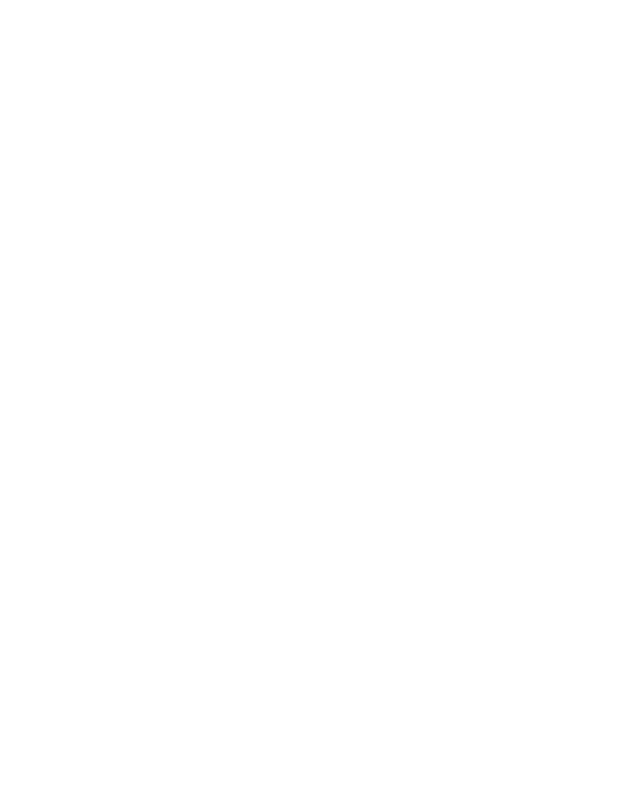
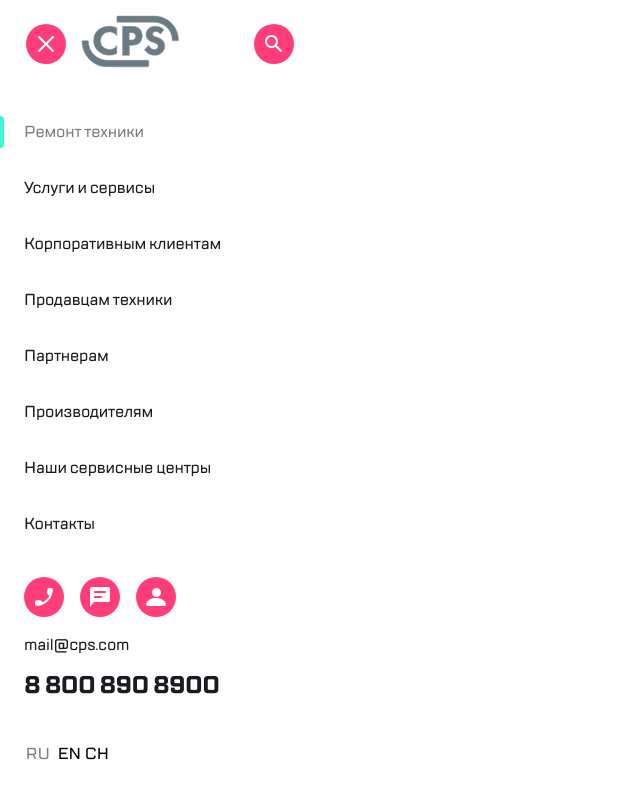
Before and after one commit to isIT-acc/web-core-project, a plain HTML site: page sidebar.html in a window 1280 px wide. Shown: the whole page, without its empty margins (0-640 px from the left). Drawn offline with Linux system fonts and the light colour scheme.

Commit message:
block 1.3, file sidebar.html

```diff
--- a/sidebar.html
+++ b/sidebar.html
@@ -13,20 +13,70 @@
         <header class="header">
             <section class="btns-group">
                 <div class="btns-group-left-side navbar__btns-group-left-side">
-                    <button class="btn btns-group-left-side__btn btn--flex-shrink--none btn--round btn--close-icon" type="button"></button>
+                    <button class="btn btns-group-left-side__btn btn--flex-shrink--none btn--round btn--close-icon btn--interactive--change-bg-2" type="button"></button>
                 </div>
-                <div class="feedback-btns-group">
-                    <div class="feedback-btns-group-left-side">
+                <div class="logo-and-feedback-btns">
+                    <div class="logo-and-feedback-btns-left-side">
                         <a href="/index.html">
-                            <img src="./images/site-header/logo.svg" alt="CPS-company logo" class="feedback-btns-group__company-logo navbar__company-logo">
+                            <img src="./images/site-header/logo.svg" alt="CPS-company logo" class="logo-and-feedback-btns__company-logo navbar__company-logo">
                         </a>
                     </div>
                 </div>
                 <div class="btns-group-right-side navbar__btns-group-right-side">
-                    <button class="btn btns-group-right-side__btn btn--flex-shrink--none btn--round btn--search-icon btn--show" type="button"></button>
+                    <button class="btn btns-group-right-side__btn btn--flex-shrink--none btn--round btn--search-icon btn--show btn--interactive--change-bg-2" type="button"></button>
                 </div>
             </section>
         </header>
+        <div class="navbar__content">
+            <ul class="vertical-menu">
+                <li class="menu-item">
+                    <div class="right-rounded-border right-rounded-border--small right-rounded-border--visible"></div>
+                    <a class="link menu-item__link link--choosed" href="#" tabindex="-1">Ремонт техники</a>
+                </li>
+                <li class="menu-item">
+                    <div class="right-rounded-border right-rounded-border--small"></div>
+                    <a class="link menu-item__link" href="#">Услуги и сервисы</a>
+                </li>
+                <li class="menu-item">
+                    <div class="right-rounded-border right-rounded-border--small"></div>
+                    <a class="link menu-item__link" href="#">Корпоративным клиентам</a>
+                </li>
+                <li class="menu-item">
+                    <div class="right-rounded-border right-rounded-border--small"></div>
+                    <a class="link menu-item__link" href="#">Продавцам техники</a>
+                </li>
+                <li class="menu-item">
+                    <div class="right-rounded-border right-rounded-border--small"></div>
+                    <a class="link menu-item__link" href="#">Партнерам</a>
+                </li>
+                <li class="menu-item">
+                    <div class="right-rounded-border right-rounded-border--small"></div>
+                    <a class="link menu-item__link" href="#">Производителям</a>
+                </li>
+                <li class="menu-item">
+                    <div class="right-rounded-border right-rounded-border--small"></div>
+                    <a class="link menu-item__link" href="#">Наши сервисные центры</a>
+                </li>
+                <li class="menu-item">
+                    <div class="right-rounded-border right-rounded-border--small"></div>
+                    <a class="link menu-item__link" href="#">Контакты</a>
+                </li>
+            </ul>
+            <footer class="footer">
+                <div class="feedback-btns-group navbar__feedback-btns-group footer__feedback-btns-group">
+                    <button class="btn btn--round btn--phone-icon btn--interactive--change-bg-2 feedback-btns-group__btn" type="button"></button>
+                    <button class="btn btn--round btn--message-icon btn--interactive--change-bg-2 feedback-btns-group__btn feedback-btns-group__btn--margin-left--16px" type="button"></button>
+                    <button class="btn btn--round btn--profile-icon btn--interactive--change-bg-2 feedback-btns-group__btn feedback-btns-group__btn--margin-left--16px" type="button"></button>
+                </div>
+                <div class="company-email navbar__company-email footer__company-email">mail@cps.com</div>
+                <div class="company-phone navbar__company-phone footer__company-phone">8 800 890 8900</div>
+                <div class="languages navbar__languages footer__languages">
+                    <button class="btn btn--small btn--choosed btn--interactive--change-bg-1" type="button">RU</button>
+                    <button class="btn btn--small btn--interactive--change-bg-1" type="button">EN</buttona>
+                    <button class="btn btn--small btn--interactive--change-bg-1" type="button">CH</button>
+                </div>
+            </footer>
+        </div>
     </aside>
 </body>
 </html>
--- a/styles/sidebar-styles.css
+++ b/styles/sidebar-styles.css
@@ -26,4 +26,124 @@
 .btn--close-icon {
     background: #FF3E79 url("../images/site-header/close-ic.svg") 50% 50% no-repeat;
 }
-/* остановился на внутренних отступах в меню */
+.vertical-menu{
+    list-style:none;
+    margin:0;
+    padding:0;
+}
+.menu-item{
+    display:flex;
+    align-items:center;
+    margin:0;
+    padding:0;
+}
+.right-rounded-border--small{
+    height: 32px;
+}
+.link{
+    text-decoration:none;
+    display: block;
+    color:#1B1C21;
+    font-family: "TT Lakes", sans-serif;
+    font-size: 16px;
+    line-height: 24px;
+    font-weight: 500;
+    letter-spacing: -0.2px;
+    padding-bottom:16px;
+    padding-top:16px;
+    width:100%;
+}
+.menu-item__link{
+    padding-left:20px;
+}
+.link--choosed{
+    color:#7E7E82;
+}
+.navbar__content{
+    display: flex;
+    flex-direction: column;
+    justify-content: space-between;
+    height: calc( 100% - 104px );
+    margin-top: 17px;
+}
+.navbar__feedback-btns-group{
+    margin-left: 24px;
+    justify-content: flex-start;
+}
+.feedback-btns-group__btn--margin-left--16px{
+    margin-left: 16px;
+}
+.company-phone{
+    font-family: TT Lakes;
+    font-size: 24px;
+    line-height: 32px;
+    letter-spacing: -0.6px;
+    color: #1B1C21;
+    font-weight: bold;
+    white-space: nowrap;
+}
+.company-email{
+    font-family: TT Lakes;
+    font-size: 16px;
+    line-height: 24px;
+    letter-spacing: -0.2px;
+    color: #1B1C21;
+    font-weight: 500;
+}
+.navbar__languages{
+    margin-left: 24px;
+}
+.btn--small{
+    width:27.5px;
+    height: 27.5px;
+    min-width: 27.5px;
+    font-size: 16px;
+    line-height: 27.5px;
+    letter-spacing: -0.2px;
+}
+.btn--margin-left--7px{
+    margin-left: 7px;
+}
+.btn--choosed{
+    color: #7E7E82;
+}
+.navbar__company-email{
+    margin-left: 24px;
+}
+.navbar__company-phone{
+    margin-left: 24px;
+}
+.footer__feedback-btns-group{
+    margin-bottom: 16px;
+    margin-top: 16px;
+}
+.footer__company-email{
+    margin-bottom: 12px;
+}
+.footer__company-phone{
+    margin-bottom: 40px;
+}
+.footer__languages{
+    margin-bottom: 32px;
+}
+
+/* Interactive buttons */
+.menu-item__link:focus,
+.menu-item__link:hover:not(.link--choosed),
+.btn--interactive--change-bg-1:focus,
+.btn--interactive--change-bg-1:hover{
+    background-color: rgb(245, 244, 244);
+    transition: background-color 0.3s;
+}
+
+.btn--interactive--change-bg-2:focus,
+.btn--interactive--change-bg-2:hover{
+    background-color: #e42861;
+    transition: background-color 0.3s;
+}
+
+.menu-item__link:hover,
+.btn--interactive--change-bg-2:hover,
+.btn--interactive--change-bg-1:hover{
+    cursor:pointer;
+}
--- a/styles/style.css
+++ b/styles/style.css
@@ -54,6 +54,8 @@
     margin: 0;
     border: 0;
     background-color: transparent;
+    font-family: TT Lakes;
+    font-weight:500;
 }
 .btn--flex-shrink--none{
     flex-shrink:0;
@@ -64,17 +66,17 @@
 .btn--hamburger-icon {
     background: #FF3E79 url("../images/site-header/hamburger-ic.svg") 50% 50% no-repeat;
 }
-.feedback-btns-group {
+.logo-and-feedback-btns {
     display: flex;
     justify-content:flex-start;
     min-width:115px;
     flex-shrink:1;
 }
-.feedback-btns-group-left-side{
+.logo-and-feedback-btns-left-side{
     display:flex;
     align-items: center;
 }
-.feedback-btns-group-right-side{
+.feedback-btns-group{
     display:flex;
     align-items: center;
     justify-content:flex-start;
@@ -91,20 +93,20 @@
     justify-content: space-evenly;
     align-items: center;
 }
-.feedback-btns-group__company-logo {
+.logo-and-feedback-btns__company-logo {
     margin-left:1px;
     margin-right:12px;
 }
-.feedback-btns-group__v-divider{
+.logo-and-feedback-btns__v-divider{
     margin-left:4px;
     margin-right:4px;
 }
-.feedback-btns-group__v-divider--left{
+.logo-and-feedback-btns__v-divider--left{
     display:none;
 }
-.feedback-btns-group-right-side__btn--num--first,
-.feedback-btns-group-right-side__btn--num--sec,
-.feedback-btns-group-right-side__btn--num--third{
+.feedback-btns-group__btn--num--first,
+.feedback-btns-group__btn--num--sec,
+.feedback-btns-group__btn--num--third{
     display:none;
 }
 .btn--phone-icon {
@@ -166,8 +168,12 @@
     border-right: 4px solid  #41F6D7;
     border-top-right-radius: 25px;
     border-bottom-right-radius: 25px;
+    visibility: hidden;
 }
-.heading-title {
+.right-rounded-border--visible{
+    visibility: visible;
+}
+.heading {
     margin:0;
     font-size: 28px;
     line-height: 40px;
@@ -176,7 +182,7 @@
     font-style: normal;
     letter-spacing: -0.6px;
 }
-.page-title__heading-title{
+.page-title__heading{
     margin-left: 12px;
 }
 .services__hor-page-nav{
@@ -268,31 +274,31 @@
         padding-left: 1.045%;
         padding-right:1.045%;
     }
-    .feedback-btns-group {
+    .logo-and-feedback-btns {
         justify-content:space-between;
         flex-basis:73.41%;
     }
 
-    .feedback-btns-group-right-side{
+    .feedback-btns-group{
         justify-content:flex-end;
     }
 
 }
 @media screen and (min-width:388px){
-    .feedback-btns-group-right-side__btn--num--third{
+    .feedback-btns-group__btn--num--third{
         display:block;
         margin-right:16px;
     }
 }
 
 @media screen and (min-width:440px){
-    .feedback-btns-group-right-side__btn--num--sec{
+    .feedback-btns-group__btn--num--sec{
         display:block;
         margin-right:16px;
     }
 }
 @media screen and (min-width:492px){
-    .feedback-btns-group-right-side__btn--num--first{
+    .feedback-btns-group__btn--num--first{
         display:block;
         margin-right:16px;
     }
@@ -314,10 +320,10 @@
     }
 }
 @media screen and (min-width:544px){
-    .feedback-btns-group__v-divider--left{
+    .logo-and-feedback-btns__v-divider--left{
         display:block;
     }
-    .feedback-btns-group__company-logo {
+    .logo-and-feedback-btns__company-logo {
         margin-left:16px;
         margin-right:0px;
     }
@@ -366,12 +372,12 @@
     .about-company__text{
         margin-right: 47px;
     }
-    .page-title__heading-title{
+    .page-title__heading{
         margin-left: 20px;
     }
 }
 @media screen and (min-width:1050px){
-    .header{
+    .site__header{
         display:none;
     }
     .hor-page-nav{
@@ -409,7 +415,7 @@
     .sec-paragraph__sec-part{
         display: inline;
     }
-    .page-title__heading-title{
+    .page-title__heading{
         margin-left: 30px;
     }
 }
```
Also changed, not shown: index.html (+12 -12 lines).
